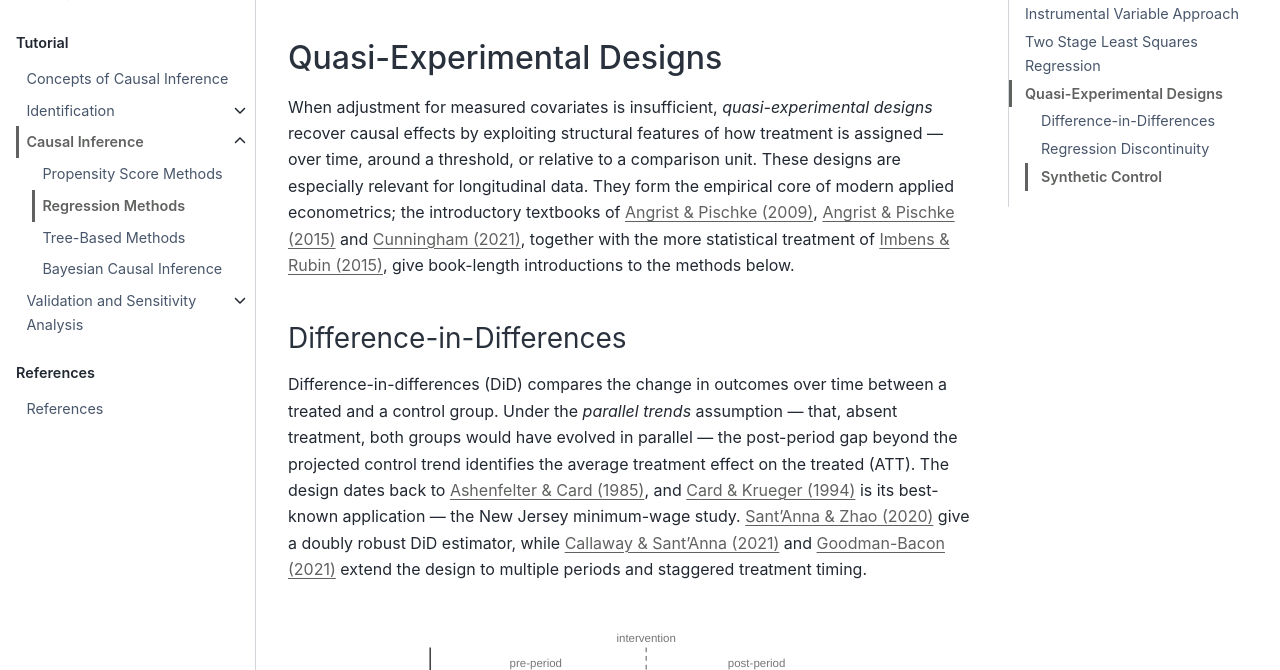
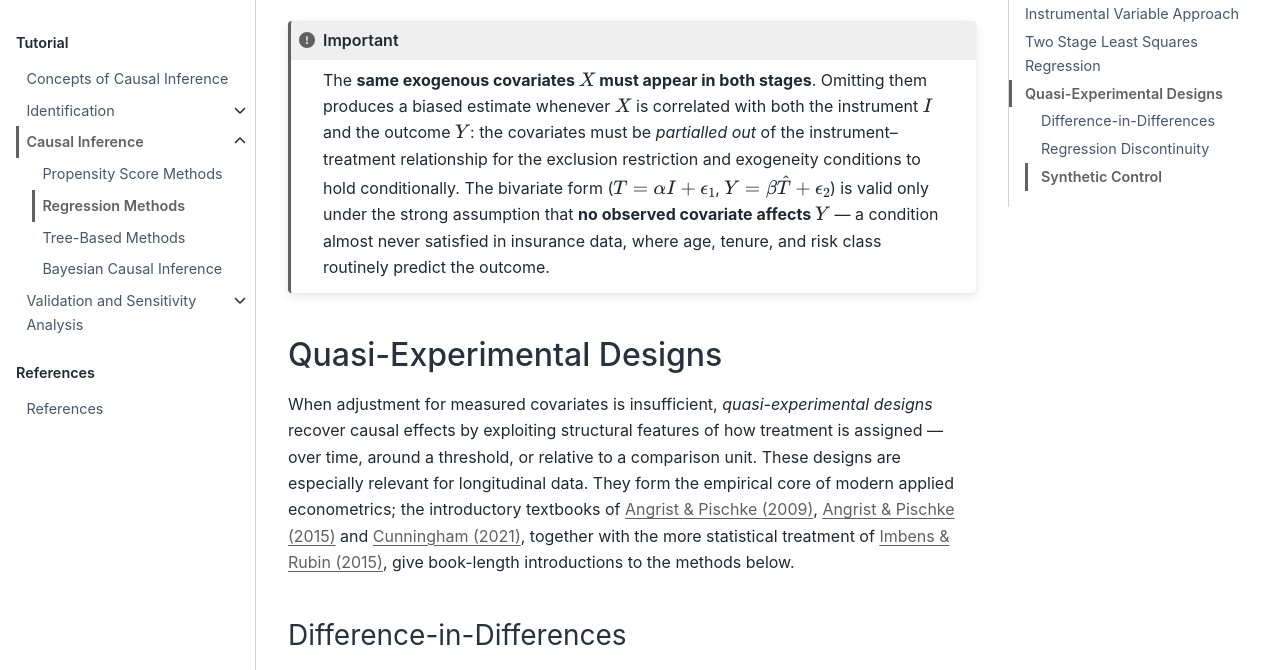
Before and after one commit to actuarial-data-science/ActuarialCausalInference, a Jupyter Book: the page built from tutorial/regression_methods.md, in a window 1280 px wide and 900 px high, scrolled down 3636 px, cut to the strip 230-900 px from the top of the window. Built offline with Jupyter Book 1.0.4 settings and Sphinx 7.4.7 and the Sphinx Book theme 1.1.4, drawn with Linux system fonts in a browser that asks for light colours; pages that are not in the unit, such as notebooks, are missing from menus; comment, search, counter and statistics services are not loaded.

Commit message:
Add covariates to both stages of 2SLS algorithm
Include exogenous covariates X in both stages of the two-stage least
squares algorithm and flag that omitting them biases the estimate when X
correlates with both the instrument and the outcome.

````diff
--- a/tutorial/regression_methods.md
+++ b/tutorial/regression_methods.md
@@ -156,18 +156,22 @@
 :label: alg-2sls
 :class: dropdown
 
-**Inputs** Observed instrument $I$, treatment variable $T$, outcome $Y$
+**Inputs** Observed instrument $I$, treatment variable $T$, outcome $Y$, exogenous covariates $X$
 
 **Outputs** Estimated causal effect $\hat{\beta}$ of $T$ on $Y$
 
-1. **Stage 1: Regress $T$ on instrument $I$** *(Isolate exogenous variation)*
-	1. Estimate $\hat{\alpha}$ from $T = \alpha I + \epsilon_1$
-	2. Compute predicted values $\hat{T} = \hat{\alpha} I$ *($\hat{T}$ is now independent of $U$)*
+1. **Stage 1: Regress $T$ on instrument $I$ and covariates $X$** *(Isolate exogenous variation)*
+	1. Estimate $\hat{\alpha}, \hat{\gamma}$ from $T = \alpha I + \gamma X + \epsilon_1$
+	2. Compute predicted values $\hat{T} = \hat{\alpha} I + \hat{\gamma} X$ *($\hat{T}$ is now independent of $U$)*
 
-2. **Stage 2: Regress $Y$ on predicted $\hat{T}$** *(Identify causal mechanism)*
-	1. Estimate $\hat{\beta}$ from $Y = \beta \hat{T} + \epsilon_2$
+2. **Stage 2: Regress $Y$ on predicted $\hat{T}$ and covariates $X$** *(Identify causal mechanism)*
+	1. Estimate $\hat{\beta}, \hat{\delta}$ from $Y = \beta \hat{T} + \delta X + \epsilon_2$
 
 3. Return estimated causal effect $\hat{\beta}$
+```
+
+```{important}
+The **same exogenous covariates $X$ must appear in both stages**. Omitting them produces a biased estimate whenever $X$ is correlated with both the instrument $I$ and the outcome $Y$: the covariates must be *partialled out* of the instrument–treatment relationship for the exclusion restriction and exogeneity conditions to hold conditionally. The bivariate form ($T = \alpha I + \epsilon_1$, $Y = \beta \hat{T} + \epsilon_2$) is valid only under the strong assumption that **no observed covariate affects $Y$** — a condition almost never satisfied in insurance data, where age, tenure, and risk class routinely predict the outcome.
 ```
 
 ## Quasi-Experimental Designs
````
